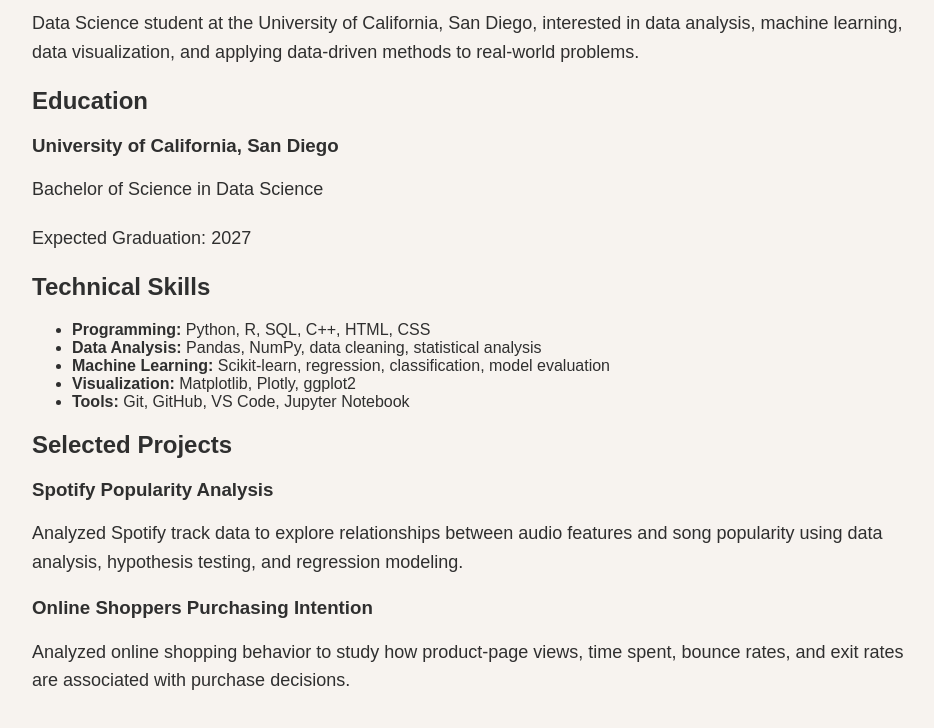
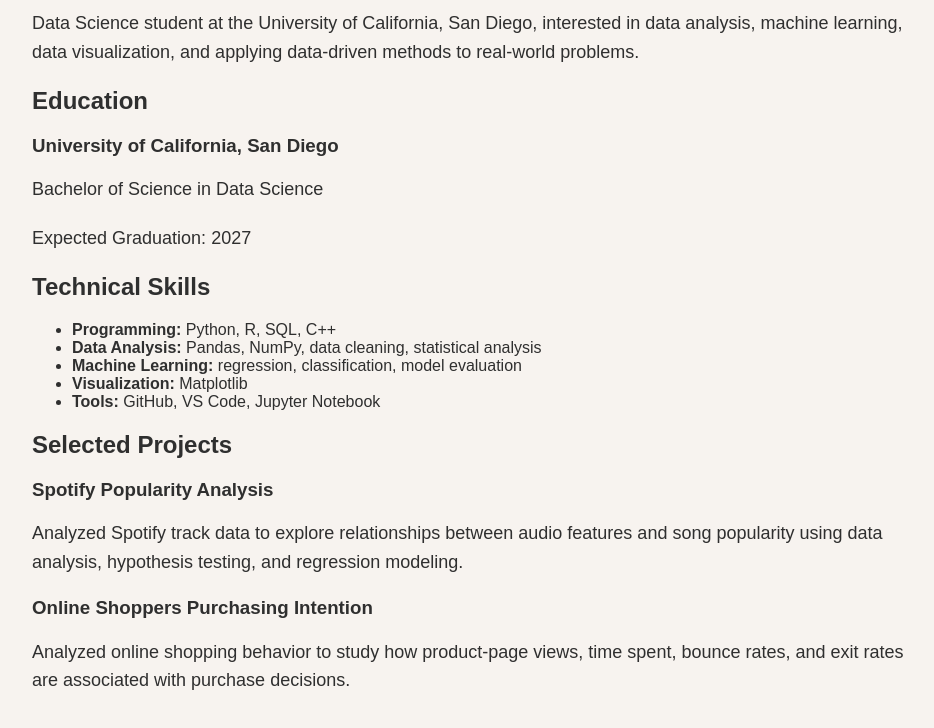
Before and after one commit to j8xiong-beep/portfolio, a plain HTML site: page resume/index.html in a window 1280 px wide. Shown: the part 164-892 px from the top of the page, without its empty margins (158-1092 px from the left). Drawn offline with Linux system fonts and the light colour scheme.

Commit message:
Update index.html

```diff
--- a/resume/index.html
+++ b/resume/index.html
@@ -39,11 +39,11 @@
     <h2>Technical Skills</h2>
 
     <ul>
-        <li><strong>Programming:</strong> Python, R, SQL, C++, HTML, CSS</li>
+        <li><strong>Programming:</strong> Python, R, SQL, C++</li>
         <li><strong>Data Analysis:</strong> Pandas, NumPy, data cleaning, statistical analysis</li>
-        <li><strong>Machine Learning:</strong> Scikit-learn, regression, classification, model evaluation</li>
-        <li><strong>Visualization:</strong> Matplotlib, Plotly, ggplot2</li>
-        <li><strong>Tools:</strong> Git, GitHub, VS Code, Jupyter Notebook</li>
+        <li><strong>Machine Learning:</strong> regression, classification, model evaluation</li>
+        <li><strong>Visualization:</strong> Matplotlib</li>
+        <li><strong>Tools:</strong> GitHub, VS Code, Jupyter Notebook</li>
     </ul>
 </section>
 
```
